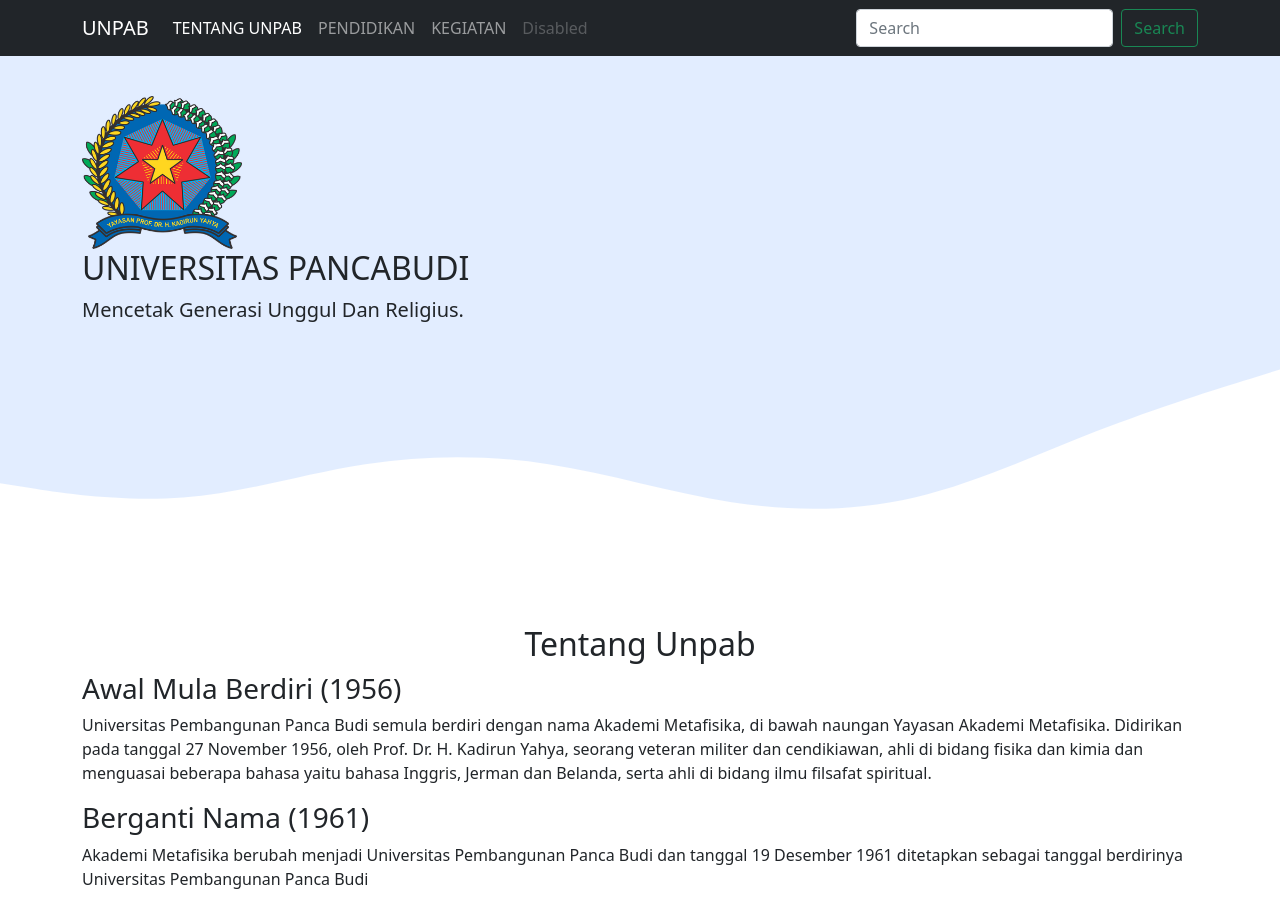
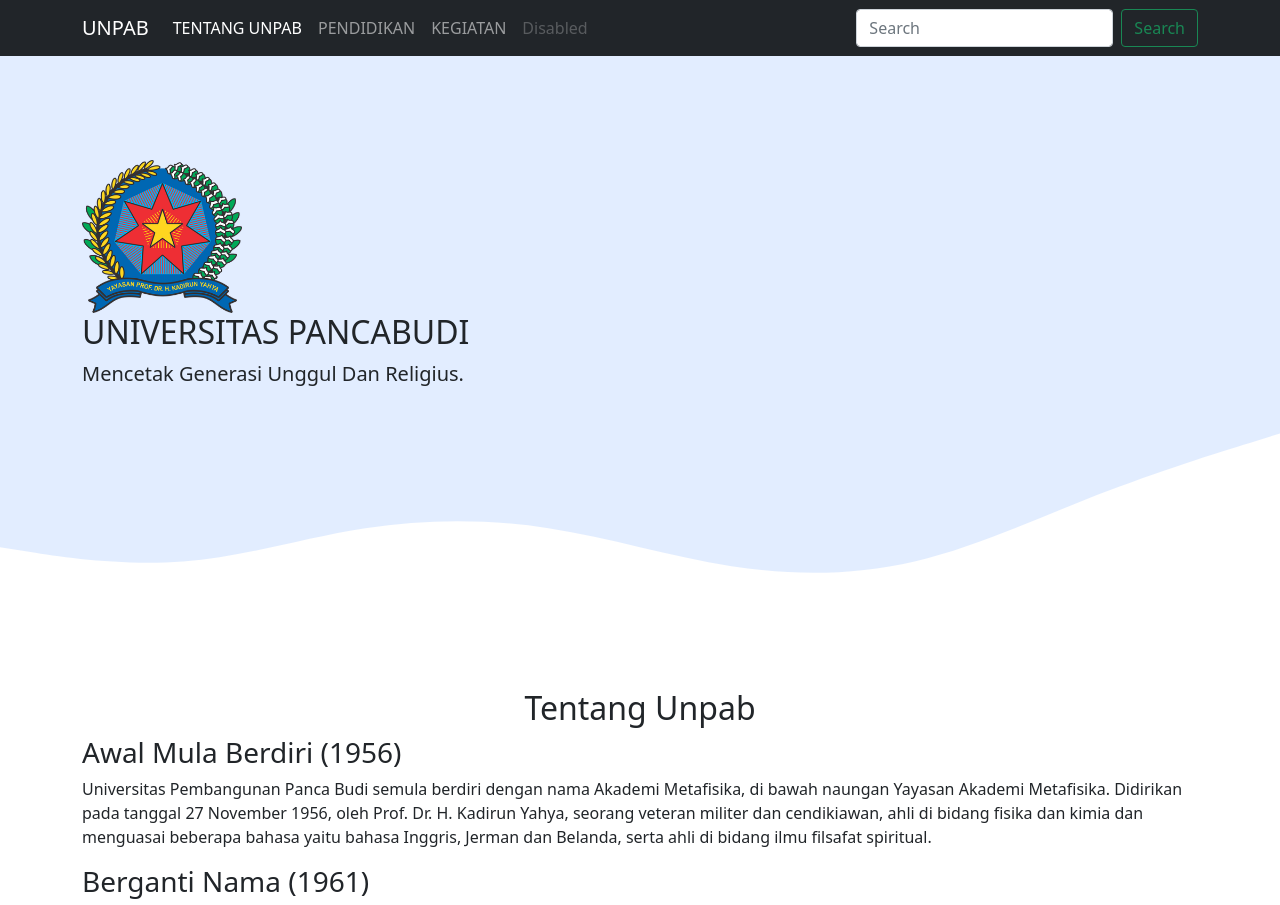
Before and after one commit to syafri-sitepu/tugas-web, a CodeIgniter 4 app: template app/Views/welcome_message.php in a window 1280 px wide. Shown: the top 905 px of the page. Run offline with PHP 8.4 and a stand-in for CodeIgniter, Linux system fonts and the light colour scheme; the template is opened without the code that fills it, so the values that code supplies are empty; some libraries are stand-ins or nearby versions.

Commit message:
manggil css

```diff
--- a/public/asset/css/style.css
+++ b/public/asset/css/style.css
@@ -1,5 +1,5 @@
 .jumbotron {
-    padding-top: 6rem;
+    padding-top: 10rem;
     background-color: #e2edff;
 
 }
```
